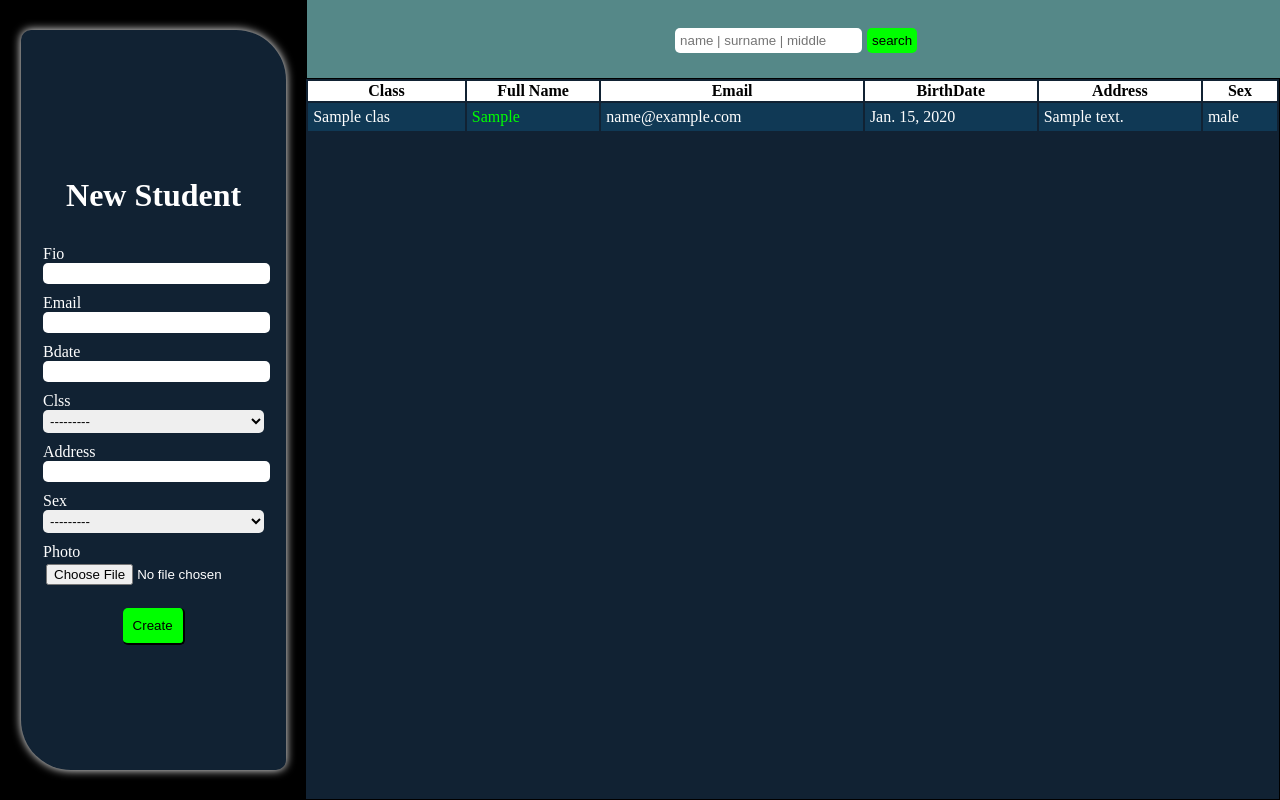
After one commit to AknazarA/School, a Django app: page /student/ in a window 1280 px wide. The commit adds this page. Run offline with Django 4.2, Linux system fonts and the light colour scheme; a user stored in the database is signed in; tables that the repository leaves empty hold one stand-in row (values such as "Sample post").

Commit message:
Add Student CRUD

```diff
--- a/School/urls.py
+++ b/School/urls.py
@@ -16,7 +16,14 @@ Including another URLconf
 from django.contrib import admin
 from django.urls import path, include
 
+from django.conf import settings
+from django.conf.urls.static import static
+
 urlpatterns = [
     path('', include('school_app.urls')),
     path('admin/', admin.site.urls),
+    path('__debug__/', include('debug_toolbar.urls')),
 ]
+
+if settings.DEBUG:
+    urlpatterns += static(settings.MEDIA_URL, document_root=settings.MEDIA_ROOT)
--- a/school_app/admin.py
+++ b/school_app/admin.py
@@ -5,3 +5,4 @@ admin.site.register(School)
 admin.site.register(Class)
 admin.site.register(Teacher)
 admin.site.register(Student)
+admin.site.register(Subject)
--- a/school_app/forms.py
+++ b/school_app/forms.py
@@ -1,5 +1,5 @@
 from django.forms import ModelForm, CharField, PasswordInput
-from .models import Teacher
+from .models import *
 
 class RegisterForm(ModelForm):
 	password = CharField(widget=PasswordInput)
@@ -28,3 +28,9 @@ class LoginForm(ModelForm):
 	class Meta:
 		model = Teacher
 		fields = ['phone', 'password']
+
+class StudentForm(ModelForm):
+
+	class Meta:
+		model = Student
+		fields = '__all__'
--- a/school_app/static/school_app/style.css
+++ b/school_app/static/school_app/style.css
@@ -1,6 +1,15 @@
 body{
 	width: 100%;
 	height: 100%;
+}
+
+a{
+	text-decoration: none;
+}
+
+.heading{
+	font-size: 24px;
+	margin: 10px;
 }
 
 
@@ -88,3 +97,333 @@ body{
 	padding: 10px;
 	border-radius: 10px;
 }
+
+
+
+
+
+
+
+
+
+
+
+
+.student_page{
+	position: absolute;
+
+	width: 100%;
+ 	height: 100%;
+
+ 	top: 0;
+ 	left: 0;
+}
+
+.student_list{
+	position: absolute;
+	top: calc(10% - 2px);
+	left: calc(24% - 2px);
+
+	width: 76%;
+	height: 90%	;
+	background: #123;
+
+	border: solid;
+	border-width: 1px;
+
+	overflow: auto;
+
+	display: flex;
+	flex-direction: column;
+}
+
+
+.col_names{
+  position: sticky;
+  top: 0;
+  background: white;
+}
+
+.big_row{
+	background: #1695;
+	color: white;
+}
+
+.row{
+	padding: 5px;
+}
+
+.student_link{
+	color: lime;
+}
+
+
+.search_div{
+	position: absolute;
+	top: 0;
+	left: 24%;
+
+	width: 76%;
+	height: 10%;
+
+	display: flex;
+	justify-content: center;
+	align-items: center;
+
+	background: #588;
+}
+
+.search_div input{
+	border: none;
+	border-radius: 5px;
+	padding: 5px;
+	margin-left: 5px;
+}
+
+.search_div button{
+	border: none;
+	border-radius: 5px;
+	padding: 5px;
+	margin-left: 5px;
+
+	background: lime;
+}
+
+
+
+
+
+
+
+
+
+.create_student{
+	width: 24%;
+	height: 100%;
+
+	background-color: black;
+
+	display: flex;
+	flex-direction: column;
+	align-items: center;
+	justify-content: center;
+}
+
+.create_student_form{
+	width: 80%;
+	height: 90%;
+
+	background: #123;
+	color: white;
+
+
+	display: flex;
+	flex-direction: column;
+	align-items: center;
+	justify-content: center;
+
+	box-shadow: 0px 0px 10px white;
+
+	padding: 10px;
+	border-radius: 10px 50px 10px 50px;
+}
+
+.create_student input, .create_student select{
+	width: 100%;
+	border: none;
+	border-radius: 5px;
+	padding: 3px;
+}
+
+.create_student_field{
+	width: 90%;
+	margin-top: 10px;
+
+	display: flex;
+	flex-direction: column;
+}
+
+.create_student_label{
+	width: 100%;
+}
+
+.create_button{
+	border-top: none;
+	border-left: none;
+
+	background-color: lime;
+	margin-top: 20px;
+
+	padding: 10px;
+	border-radius: 5px;
+}
+
+
+
+
+
+
+
+
+
+
+
+
+
+
+.student_profile_page{
+	position: absolute;
+
+	width: 100%;
+ 	height: 100%;
+
+ 	top: 0;
+ 	left: 0;
+
+ 	display: flex;
+ 	justify-content: center;
+ 	align-items: center;
+}
+
+.student_profile, .student_profile_update{
+	min-width: 80%;
+	height: 70%;
+
+	background-color: #123;
+	color: white;
+	border-radius: 50px;
+
+	display: flex;
+	flex-direction: column;
+
+	box-shadow: 5px 5px black;
+	/*align-items: center;*/
+}
+
+.student_profile.show, .student_profile_update.show{
+	display: none;
+}
+
+.student_fio{
+	width: 100%;
+	font-size: 24px;
+	padding-top: 24px;
+	padding-bottom: 24px;
+	text-align: center;
+
+	/*background: red;*/
+}
+
+.student_info_photo{
+	display: flex;
+	flex-direction: row;
+
+	height: 100%;
+}
+
+.student_photo{
+	width: 50%;
+	max-height: 90%;
+
+	display: flex;
+	flex-direction: column;
+	justify-content: center;
+	align-items: center;
+
+	overflow: auto;
+}
+
+.student_update_photo{
+	/*width: 50%;*/
+	/*max-height: 90%;*/
+
+	/*color: black;*/
+	/*background-color: white;*/
+
+	display: flex;
+	flex-direction: column;
+	/*justify-content: center;*/
+	/*align-items: center;*/
+
+	overflow: auto;
+}
+
+.student_info{
+	width: 50%;
+	height: 90%;
+
+	font-size: 22px;
+	padding: 20px;
+
+	display: flex;
+	flex-direction: column;
+	justify-content: center;
+}
+
+.student_info_field{
+	display: flex;
+	flex-direction: row;
+	align-items: center;
+}
+
+.student_info_field_name{
+	width: 25%;
+	color: lightblue;
+
+	margin: 10px;
+}
+
+.save_student_updates_button{
+	position: sticky;
+	width: 40%;
+	left: 30%;
+
+	border: none;
+	border-radius: 5px;
+	padding: 10px;
+
+	background: lime;
+}
+
+
+
+
+
+
+.student_actions{
+	width: 100px;
+	height: 100px;
+
+	border: solid;
+	border-color: black;
+	border-top: none;
+	border-left: none;
+
+	color: white;
+
+	background: #800000;
+	border-radius: 10px;
+
+	display: flex;
+	justify-content: center;
+	align-items: center;
+
+	margin: 10px;
+}
+
+.student_actions:active{
+	border: none;
+}
+
+#edit_button{
+	background-color: #191919;
+}
+
+
+#back_button{
+	height: 50px;
+
+	border-radius: 50px 100px 100px 50px;
+	background: #191;
+	color: white;
+}
--- a/school_app/templates/base.html
+++ b/school_app/templates/base.html
@@ -6,7 +6,7 @@
 	{% load static %}
 	<link rel="stylesheet" type="text/css" href="{% static 'school_app/style.css' %}"/>
 
-	<title>Register</title>
+	<title>{% block title %}{% endblock %}</title>
 </head>
 <body>
 {% block body %}
--- a/school_app/templates/login.html
+++ b/school_app/templates/login.html
@@ -1,8 +1,11 @@
 {% extends 'base.html' %}
+
+{% block title %}Login{% endblock %}
 
 {% block body %}
 
 	<div class="login_form">
+		<label class="heading">Login</label>
 		<form class="login_form_form" method="post" action="" enctype="multipart/form-data" >
 			{% csrf_token %}
 			{% for form in login_form %}
--- a/school_app/templates/register.html
+++ b/school_app/templates/register.html
@@ -1,8 +1,11 @@
 {% extends 'base.html' %}
+
+{% block title %}Register{% endblock %}
 
 {% block body %}
 
 	<div class="register_form">
+		<label class="heading">Register</label>
 		<form class="register_form_form" method="post" action="" enctype="multipart/form-data" >
 			{% csrf_token %}
 			{% for form in register_form %}
@@ -14,7 +17,7 @@
 
 			<button id="register_button">register</button>
 
-			<a class="register_link" href="/login/">Already have an account?</a>
+			<a class="register_link" href="/login/">Already have an account? | Login</a>
 		</form>
 	</div>
 
--- /dev/null
+++ b/school_app/templates/student.html
@@ -0,0 +1,58 @@
+{% extends 'base.html' %}
+
+{% block title %}Student{% endblock %}
+
+{% block body %}
+
+	<div class="student_page">
+
+		<form  class="search_div" method="get" action="/student/" enctype="multipart/form-data">
+			<input type="search" name="name" placeholder="name | surname | middle">
+			<button type="submit">search</button>
+		</form>
+
+
+		<div class="create_student">
+			<form class="create_student_form" method="post" action="" enctype="multipart/form-data">
+				{% csrf_token %}
+				<h1 class="form_heading">New Student</h1>
+				{% for i in create_form %}
+					<div class="create_student_field">
+						<label class="create_student_label">{{ i.label }}</label>
+						{{ i }}
+					</div>
+				{% endfor %}
+				<button class="create_button" type="submit">Create</button>
+			</form>
+		</div>
+
+
+		<div class="student_list">
+
+			<table>
+				<tr class="col_names">
+					<th>Class</th>
+					<th>Full Name</th>
+					<th>Email</th>
+					<th>BirthDate</th>
+					<th>Address</th>
+					<th>Sex</th>
+				</tr>
+
+				{% for student in students %}
+					<tr class="big_row">
+						<td class="row">{{ student.clss.name }}</td>
+						<td class="row"><a class="student_link" href="/student/{{ student.id }}/">{{ student.fio }}</a></td>
+						<td class="row">{{ student.email }}</td>
+						<td class="row">{{ student.bdate }}</td>
+						<td class="row">{{ student.address }}</td>
+						<td class="row">{{ student.sex }}</td>
+					</tr>
+				{% endfor %}
+			</table>
+
+
+		</div>
+	</div>
+
+{% endblock %}
--- a/school_app/urls.py
+++ b/school_app/urls.py
@@ -5,8 +5,11 @@ from rest_framework import routers
 router = routers.DefaultRouter()
 router.register("register", RegisterViewSet, basename="register")
 router.register("login", LoginViewSet, basename="login")
+router.register("student", StudentViewSet, basename="student")
+
 
 
 urlpatterns = [
     path("", include(router.urls)),
+    path('student/<int:pk>/update/', StudentViewSet.as_view({"post": "partial_update"}), name="student_update"),
 ]
--- a/school_app/views.py
+++ b/school_app/views.py
@@ -12,37 +12,87 @@ from django.contrib import messages
 
 
 from django.contrib.auth import login
+from django.contrib.auth.mixins import LoginRequiredMixin
+
 
 class RegisterViewSet(ViewSet):
 
+	template_register = "register.html"
+
 	def list(self, request):
 		form = RegisterForm(None)
-		return render(request=request, template_name="register.html", context={"register_form":form})
+		return render(request=request, template_name=self.template_register, context={"register_form": form})
 
 	def create(self, request):
 		form = RegisterForm(request.data)
 		if form.is_valid():
 			teacher = form.save()
-			return redirect("/register/")
+			login(request, teacher)
+			return redirect("/student/")
 		form = RegisterForm(None)
 		return redirect("/register/")
-		# return render(request=request, template_name="templates/register.html", context={"register_form":form})
 
 class LoginViewSet(ViewSet):
 
+	template_login = "login.html"
+
 	def list(self, request):
 		form = LoginForm(None)
-		return render(request=request, template_name="login.html", context={"login_form":form})
+		return render(request=request, template_name=self.template_login, context={"login_form":form})
 
 	def create(self, request):
-		teacher = Teacher.objects.filter(phone=request.data['phone']).first()
+		teacher = Teacher.objects.filter(phone=request.data['phone'])
 		form = LoginForm(None)
 
-		if teacher:
-			if teacher.check_password(request.data['password']):
-				login(request, teacher)
-				return render(request=request, template_name="login.html", context={"login_form":form})
-			else:
-				return render(request=request, template_name="login.html", context={"login_form":form, "error": "Incorrect password"})
-		else:
-			return render(request=request, template_name="login.html", context={"login_form":form, "error": "No such phone"})
+		if teacher.exists() == False:
+			return render(request=request, template_name=self.template_login, context={"login_form":form, "error": "No such phone"})
+
+		teacher = teacher.first()
+		if teacher.check_password(request.data['password']) == False:
+			return render(request=request, template_name=self.template_login, context={"login_form":form, "error": "Incorrect password"})
+
+		login(request, teacher)
+		return redirect("/student/")
+
+class StudentViewSet(LoginRequiredMixin, ViewSet):
+
+    login_url = "/login/"
+    template_student = "student.html"
+
+    def list(self, request):
+        if request.GET.get('name'):
+            queryset = Student.objects.filter(clss__teacher=request.user, fio__contains=request.GET['name']).select_related('clss')
+        else:
+            queryset = Student.objects.filter(clss__teacher=request.user).select_related('clss')
+        create_form = StudentForm(None)
+        return render(request=request, template_name=self.template_student, context={"students": queryset, "create_form": create_form})
+
+
+    def create(self, request):
+        form = StudentForm(request.POST, request.FILES)
+        if form.is_valid():
+            form.save()
+            return redirect("/student/")
+        return Response(serializer.errors, status=status.HTTP_400_BAD_REQUEST)
+
+    def retrieve(self, request, pk=None):
+        student = Student.objects.get(id=pk)
+        upadate_form = StudentForm(instance=student)
+        return render(request=request, template_name="student_profile.html", context={"student": student, "upadate_form": upadate_form})
+
+    def partial_update(self, request, pk=None):
+        student = Student.objects.get(id=pk)
+        form = StudentForm(request.data, instance=student)
+        if form.is_valid():
+            form.save()
+            photo = request.data['photo']
+            if photo:
+                student.photo = photo
+                student.save()
+            return redirect(f'/student/{pk}/')
+        else:
+            return Response(form.errors, status=status.HTTP_400_BAD_REQUEST)
+
+    def destroy(self, request, pk=None):
+        Student.objects.get(id=pk).delete()
+        return redirect("/student/")
```
Also changed, not shown: School/settings.py (+10 -1 lines), school_app/models.py (+17 -1 lines), school_app/templates/student_profile.html (added, +111 -0 lines), school_app/static/school_app/student_images/1-A/Akov_Black_Yellowich.jpg (added), school_app/static/school_app/student_images/1-A/Fuh_Fuh_FUh.jpg (added), school_app/static/school_app/student_images/1-A/Tulparov_Beer_Sanovich.jpg (added), school_app/static/school_app/student_images/1-A/Tulparova_Bee_Sanovna.jpg (added), school_app/static/school_app/student_images/1-A/Tulparova_Beer_Sanovna.jpg (added), school_app/static/school_app/student_images/1-B/Jumushova_Ishgul_Rabotovna.jpg (added).
